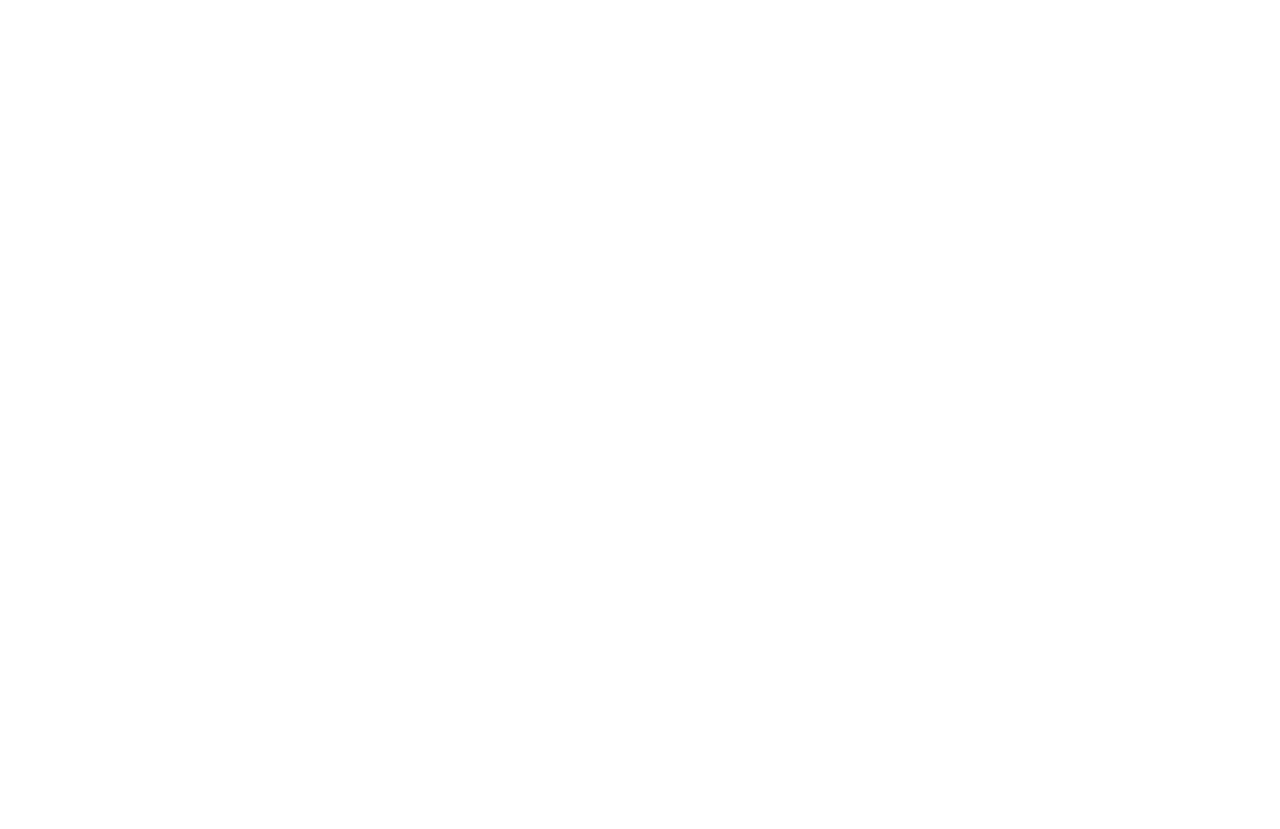
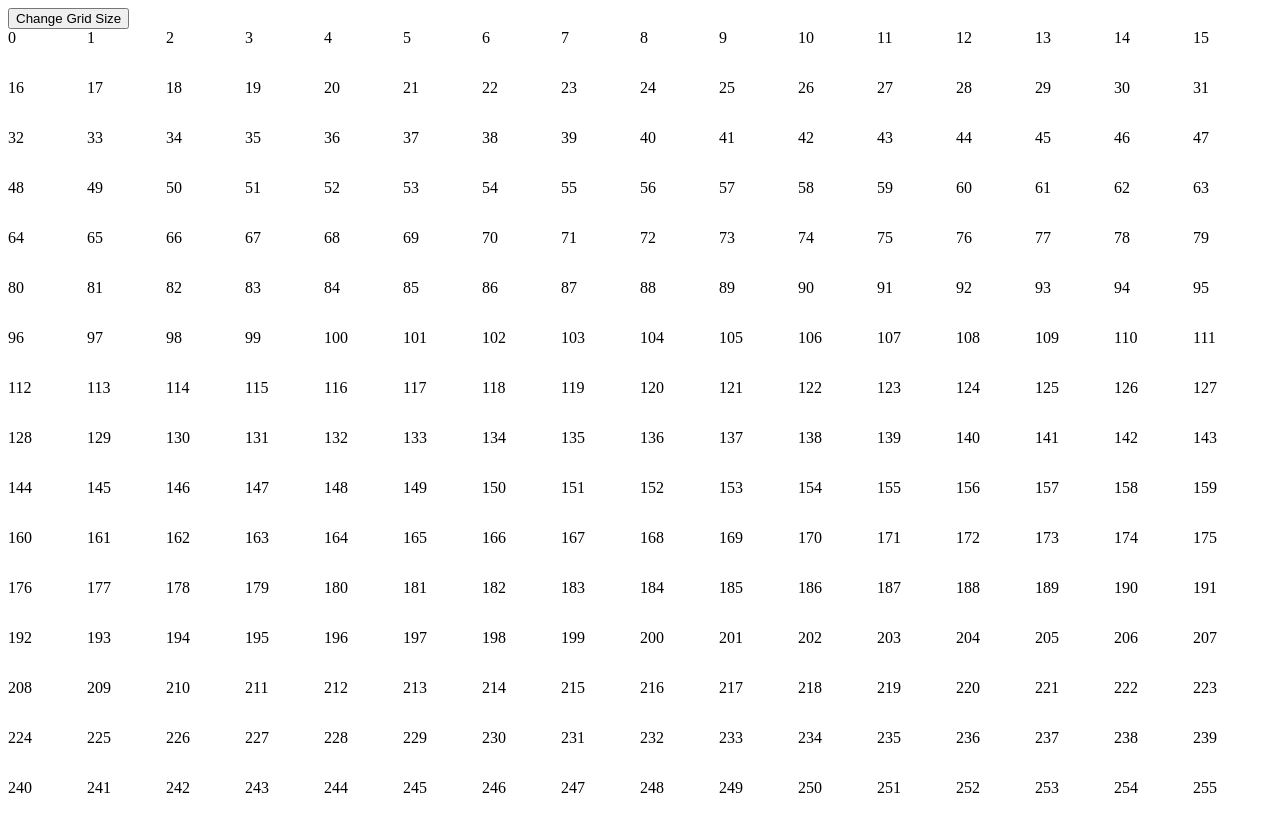
Before and after one commit to NOVAinc/etch-a-sketch, a plain HTML site: page index.html in a window 1280 px wide. Before the commit the page ends 800 px from the top, so only its background shows below. Drawn offline with Linux system fonts and the light colour scheme.

Commit message:
Add initial support for custom grid size

```diff
--- a/index.html
+++ b/index.html
@@ -5,8 +5,10 @@
     <meta name="viewport" content="width=device-width, initial-scale=1.0">
     <title>Document</title>
     <script src="main.js" defer></script>
+    <link rel="stylesheet" href="styles.css">
 </head>
 <body>
-
+    <button id="gridChanger">Change Grid Size</button>
+    <div id="gridContainer"></div>
 </body>
 </html>
--- a/main.js
+++ b/main.js
@@ -1,9 +1,21 @@
-let areaGrid = [];
+// Grab container
+let gridContainer = document.getElementById("gridContainer");
 
-for (let i = 0; i < 16; i++) {
-    areaGrid.push(document.createElement("div"));
+let gridSize = 16;
+
+let gridAreas = [];
+
+function createGrid (gridSize) {
+    for (let i = 0, j = gridSize**2; i < j ; i++) {
+        let gridArea = document.createElement("div");
+        gridArea.innerText = `${i}`;
+        gridArea.classList.add("area");
+        gridAreas.push(gridArea);
+        gridContainer.appendChild(gridArea);
+        gridArea.addEventListener("mouseover", () => {
+            gridArea.style.backgroundColor = "#888888";
+        });
+    }
 }
 
-areaGrid.forEach(grid => grid.classList.add("area"));
-
-console.log(areaGrid);
+createGrid(gridSize);
--- /dev/null
+++ b/styles.css
@@ -0,0 +1,14 @@
+:root, body {
+    height: 100%;
+}
+
+#gridContainer {
+    display: flex;
+    flex-wrap: wrap;
+    height: 100%;
+}
+
+.area {
+    height: 6.25%;
+    width: 6.25%;
+}
```
